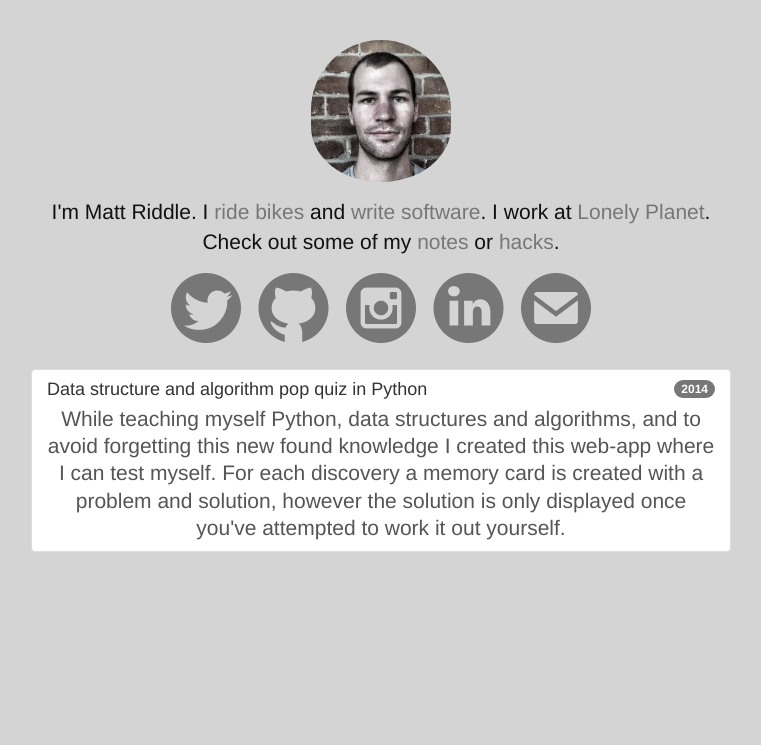
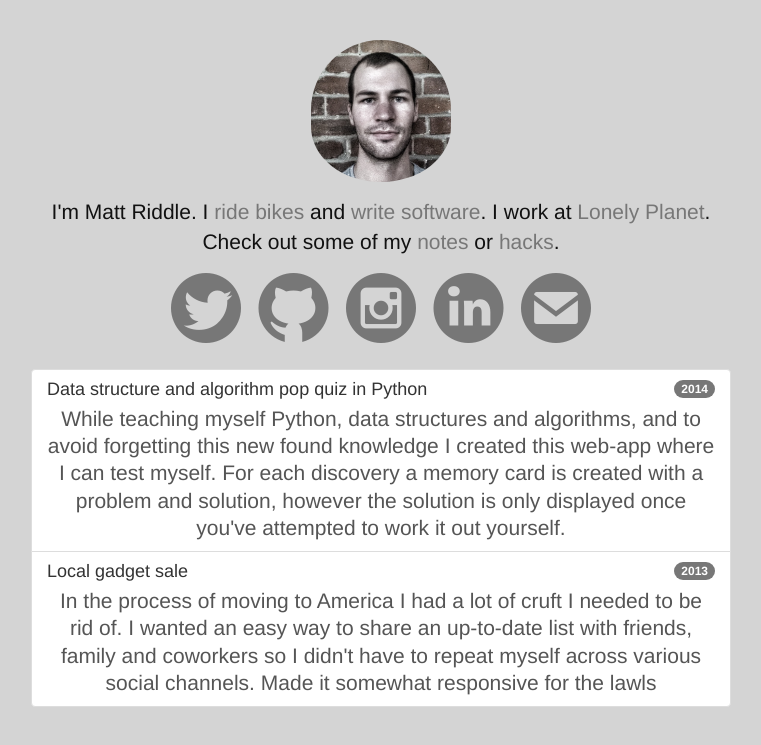
Before and after one commit to mriddle/mriddle, a Jekyll site: the page built from hacks/index.html, in a window 1280 px wide. Shown: the top 745 px of the page, without its empty margins (259-1020 px from the left). Built offline with Jekyll 4.4.1, drawn with Linux system fonts in a browser that asks for light colours; Markdown is read by kramdown in place of the engine named in the settings.

Commit message:
Add stuff-for-sale hack to hack list

```diff
--- a/hacks/index.html
+++ b/hacks/index.html
@@ -11,4 +11,11 @@ title: mriddle.com
       While teaching myself Python, data structures and algorithms, and to avoid forgetting this new found knowledge I created this web-app where I can test myself. For each discovery a memory card is created with a problem and solution, however the solution is only displayed once you've attempted to work it out yourself.
     </p>
   </a>
+  <a href="http://mriddle.com/stuff-for-sale" class="list-group-item">
+    <span class="badge">2013</span>
+    <h4 class="list-group-item-heading">Local gadget sale</h4>
+    <p class="list-group-item-text text-center">
+      In the process of moving to America I had a lot of cruft I needed to be rid of. I wanted an easy way to share an up-to-date list with friends, family and coworkers so I didn't have to repeat myself across various social channels. Made it somewhat responsive for the lawls
+    </p>
+  </a>
 </div>
```
